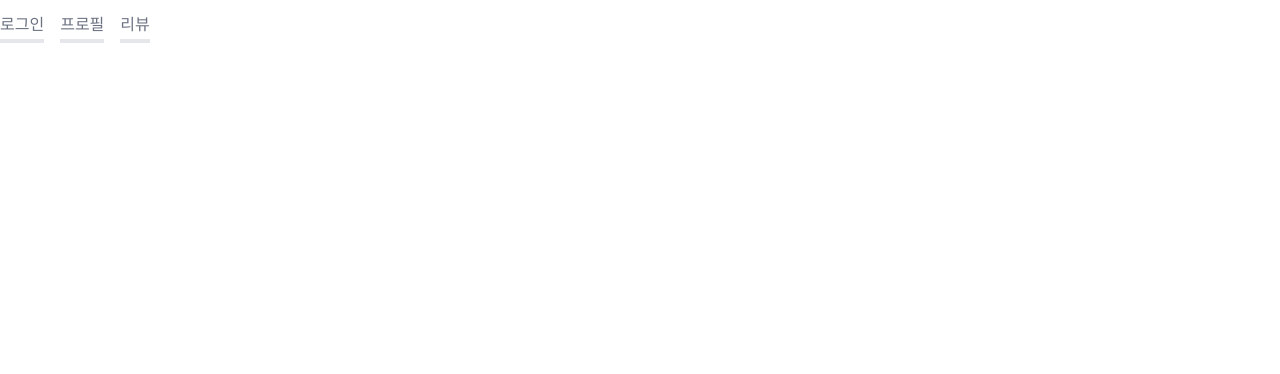
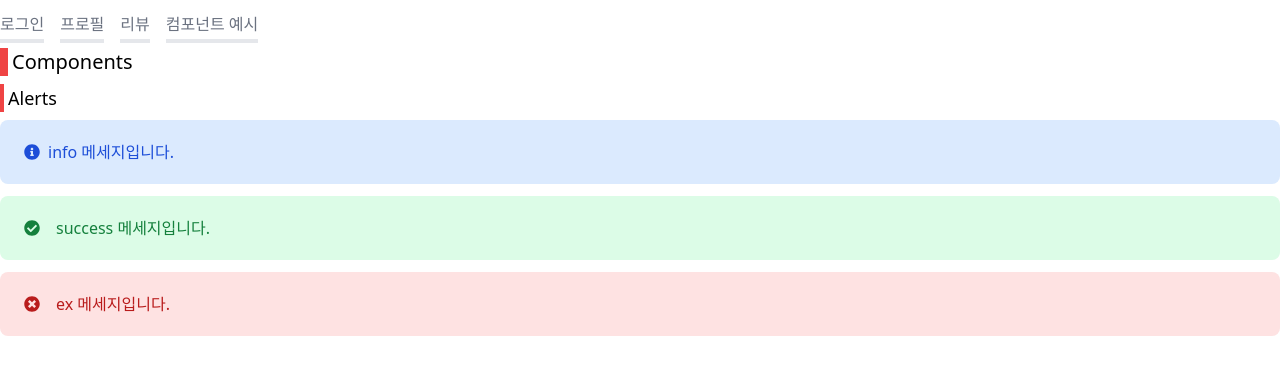
Before and after one commit to namuns/myproj-react, a React (Create React App) app: page /examples/components in a window 1280 px wide. Before the commit this address had no page. Shown: the top 374 px of the page. Built offline with nearby package versions, Linux system fonts and the light colour scheme.

Commit message:
Alert 컴포넌트 예시/스타일 추가 및 Review 별점 map에 key 지정

```diff
--- a/src/App.js
+++ b/src/App.js
@@ -1,8 +1,10 @@
 import TopNav from 'components/TopNav';
 import Login from 'pages/accounts/Login';
+import Components from 'pages/examples/Components';
 import Profile from 'pages/accounts/Profile';
 import ReviewList from 'pages/reviews/ReviewList';
 import { Route, Routes, Navigate } from 'react-router-dom';
+import { Component } from 'react/cjs/react.production.min';
 
 import './App.css';
 
@@ -15,6 +17,7 @@ function App() {
         <Route path="/accounts/login/" element={<Login />} />
         <Route path="/accounts/profile/" element={<Profile />} />
         <Route path="/reviews/" element={<ReviewList />} />
+        <Route path="/examples/components/" element={<Components />} />
       </Routes>
     </div>
   );
--- /dev/null
+++ b/src/components/Alert.jsx
@@ -0,0 +1,34 @@
+// https://tailwind-elements.com/docs/standard/components/alerts/
+import Check from './icons/Check';
+import Ex from './icons/Ex';
+import Info from './icons/Info';
+
+const MAPPING = {
+  info: ['blue', <Info />],
+  success: ['green', <Check />],
+  ex: ['red', <Ex />],
+};
+
+function Alert({ type, message }) {
+  // TODO: 매핑 오류에 대한 대응
+  // TODO: 동적 colorCode와 tailwind
+  const [colorCode, icon] = MAPPING[type];
+
+  return (
+    <div
+      className={`bg-${colorCode}-100 rounded-lg py-5 px-6 mb-3 text-base text-${colorCode}-700 inline-flex items-center w-full`}
+      role="alert"
+    >
+      <span className="mr-2">{icon}</span>
+      {message}
+    </div>
+  );
+}
+
+function Cheat() {
+  return (
+    <div className="bg-blue-100 text-blue-700 bg-green-100 text-green-700 bg-red-100 text-red-700" />
+  );
+}
+
+export default Alert;
--- a/src/components/TopNav.jsx
+++ b/src/components/TopNav.jsx
@@ -12,6 +12,9 @@ function TopNav() {
         </li>
         <li>
           <MyLink to="/reviews/">리뷰</MyLink>
+        </li>
+        <li>
+          <MyLink to="/examples/components/">컴포넌트 예시</MyLink>
         </li>
       </ul>
     </div>
--- /dev/null
+++ b/src/components/icons/Check.jsx
@@ -0,0 +1,20 @@
+function Check() {
+  return (
+    <svg
+      aria-hidden="true"
+      focusable="false"
+      data-prefix="fas"
+      data-icon="check-circle"
+      className="w-4 h-4 mr-2 fill-current"
+      role="img"
+      xmlns="http://www.w3.org/2000/svg"
+      viewBox="0 0 512 512"
+    >
+      <path
+        fill="currentColor"
+        d="M504 256c0 136.967-111.033 248-248 248S8 392.967 8 256 119.033 8 256 8s248 111.033 248 248zM227.314 387.314l184-184c6.248-6.248 6.248-16.379 0-22.627l-22.627-22.627c-6.248-6.249-16.379-6.249-22.628 0L216 308.118l-70.059-70.059c-6.248-6.248-16.379-6.248-22.628 0l-22.627 22.627c-6.248 6.248-6.248 16.379 0 22.627l104 104c6.249 6.249 16.379 6.249 22.628.001z"
+      ></path>
+    </svg>
+  );
+}
+export default Check;
--- /dev/null
+++ b/src/components/icons/Ex.jsx
@@ -0,0 +1,20 @@
+function Ex() {
+  return (
+    <svg
+      aria-hidden="true"
+      focusable="false"
+      data-prefix="fas"
+      data-icon="times-circle"
+      className="w-4 h-4 mr-2 fill-current"
+      role="img"
+      xmlns="http://www.w3.org/2000/svg"
+      viewBox="0 0 512 512"
+    >
+      <path
+        fill="currentColor"
+        d="M256 8C119 8 8 119 8 256s111 248 248 248 248-111 248-248S393 8 256 8zm121.6 313.1c4.7 4.7 4.7 12.3 0 17L338 377.6c-4.7 4.7-12.3 4.7-17 0L256 312l-65.1 65.6c-4.7 4.7-12.3 4.7-17 0L134.4 338c-4.7-4.7-4.7-12.3 0-17l65.6-65-65.6-65.1c-4.7-4.7-4.7-12.3 0-17l39.6-39.6c4.7-4.7 12.3-4.7 17 0l65 65.7 65.1-65.6c4.7-4.7 12.3-4.7 17 0l39.6 39.6c4.7 4.7 4.7 12.3 0 17L312 256l65.6 65.1z"
+      ></path>
+    </svg>
+  );
+}
+export default Ex;
--- /dev/null
+++ b/src/components/icons/Info.jsx
@@ -0,0 +1,20 @@
+function Info() {
+  return (
+    <svg
+      aria-hidden="true"
+      focusable="false"
+      data-prefix="fas"
+      data-icon="info-circle"
+      className="w-4 h-4 fill-current"
+      role="img"
+      xmlns="http://www.w3.org/2000/svg"
+      viewBox="0 0 512 512"
+    >
+      <path
+        fill="currentColor"
+        d="M256 8C119.043 8 8 119.083 8 256c0 136.997 111.043 248 248 248s248-111.003 248-248C504 119.083 392.957 8 256 8zm0 110c23.196 0 42 18.804 42 42s-18.804 42-42 42-42-18.804-42-42 18.804-42 42-42zm56 254c0 6.627-5.373 12-12 12h-88c-6.627 0-12-5.373-12-12v-24c0-6.627 5.373-12 12-12h12v-64h-12c-6.627 0-12-5.373-12-12v-24c0-6.627 5.373-12 12-12h64c6.627 0 12 5.373 12 12v100h12c6.627 0 12 5.373 12 12v24z"
+      ></path>
+    </svg>
+  );
+}
+export default Info;
--- /dev/null
+++ b/src/pages/examples/Components.jsx
@@ -0,0 +1,17 @@
+import Alert from 'components/Alert';
+
+function Components() {
+  return (
+    <div>
+      <h2 className="text-xl border-l-8 border-red-500 pl-1 mb-2">
+        Components
+      </h2>
+      <h3 className="text-lg border-l-4 border-red-500 pl-1 mb-2">Alerts</h3>
+      <Alert type="info" message="info 메세지입니다." />
+      <Alert type="success" message="success 메세지입니다." />
+      <Alert type="ex" message="ex 메세지입니다." />
+    </div>
+  );
+}
+
+export default Components;
```
